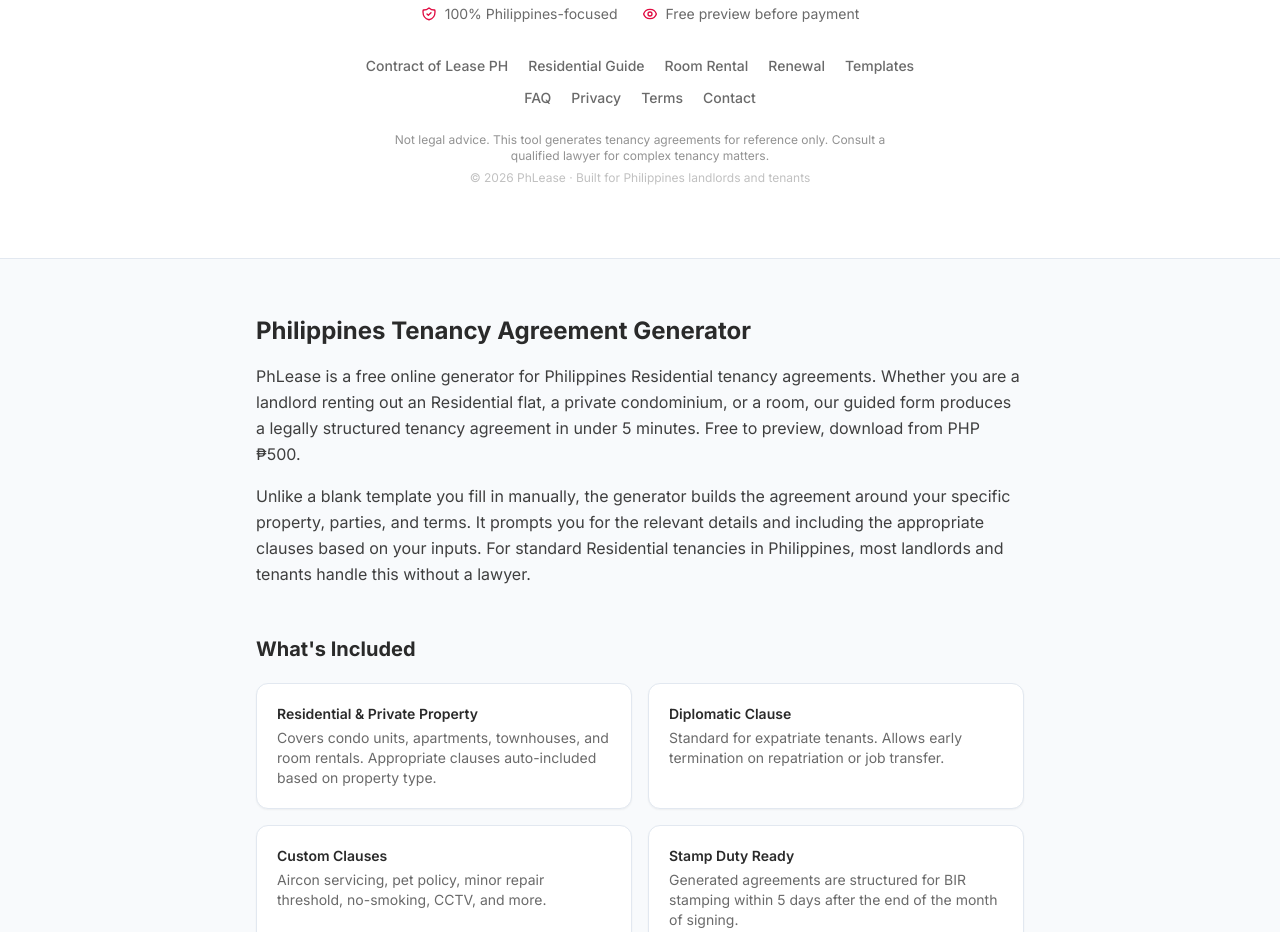
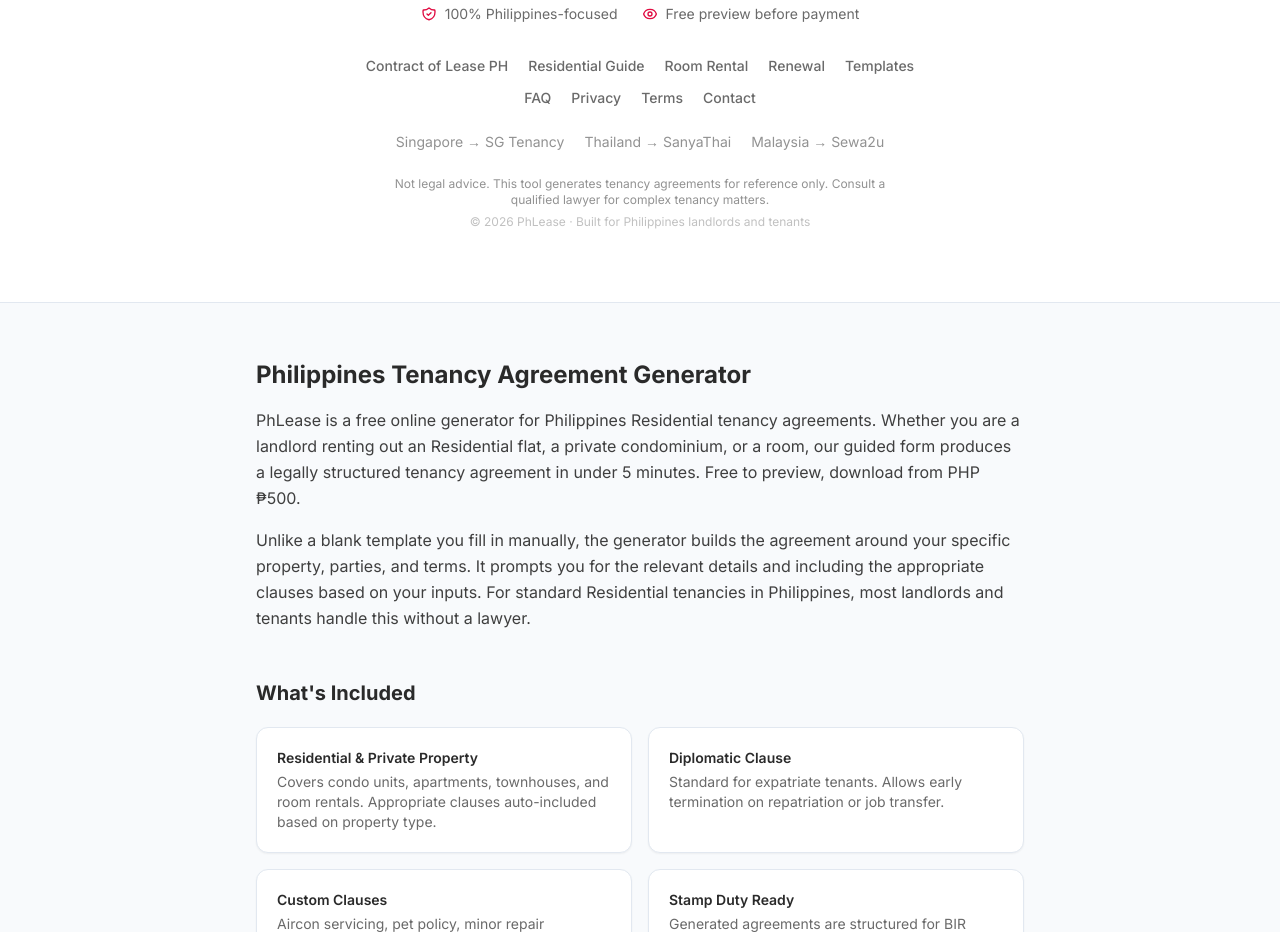
Before and after one commit to whooshinglander/phlease, a Next.js app: page / in a window 1280 px wide. Shown: the part 1520-2452 px from the top of the page. Built offline with nearby package versions, Linux system fonts and the light colour scheme; no server answers.

Commit message:
SEO: uniform cross-site footer links; sanyathai CTR title/desc pass

```diff
--- a/components/ui/Footer.tsx
+++ b/components/ui/Footer.tsx
@@ -36,6 +36,12 @@ export default function Footer() {
           <a href="mailto:whooshinglander@gmail.com" className="text-sm text-navy-500 hover:text-brand-700 transition-colors font-medium">Contact</a>
         </div>
 
+        <div className="flex flex-wrap justify-center gap-x-5 gap-y-2 mb-6">
+          <a href="https://sgtenancy.com" className="text-sm text-navy-400 hover:text-brand-700 transition-colors">Singapore → SG Tenancy</a>
+          <a href="https://sanyathai.com" className="text-sm text-navy-400 hover:text-brand-700 transition-colors">Thailand → SanyaThai</a>
+          <a href="https://sewa2u.com" className="text-sm text-navy-400 hover:text-brand-700 transition-colors">Malaysia → Sewa2u</a>
+        </div>
+
         <p className="text-xs text-navy-400 text-center mb-1.5 max-w-lg mx-auto">
           Not legal advice. This tool generates tenancy agreements for reference only. Consult a qualified lawyer for complex tenancy matters.
         </p>
```
